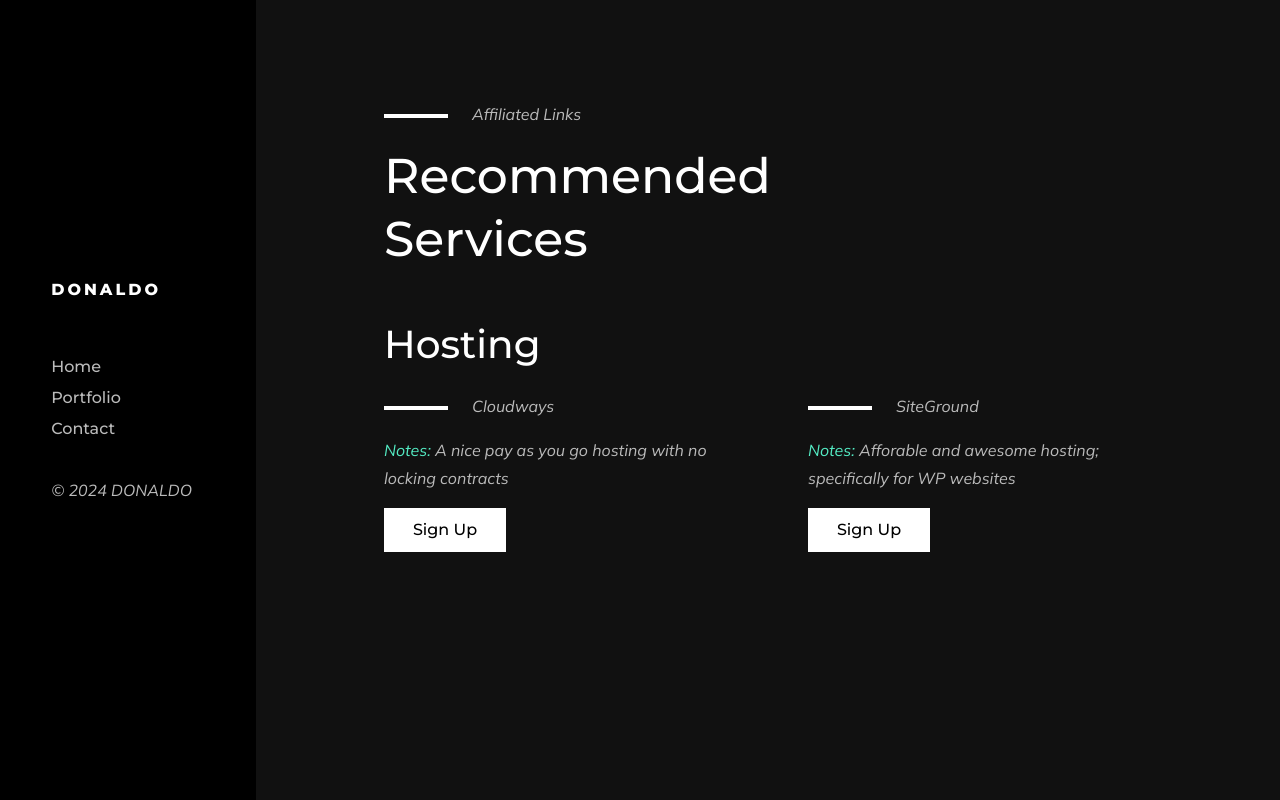
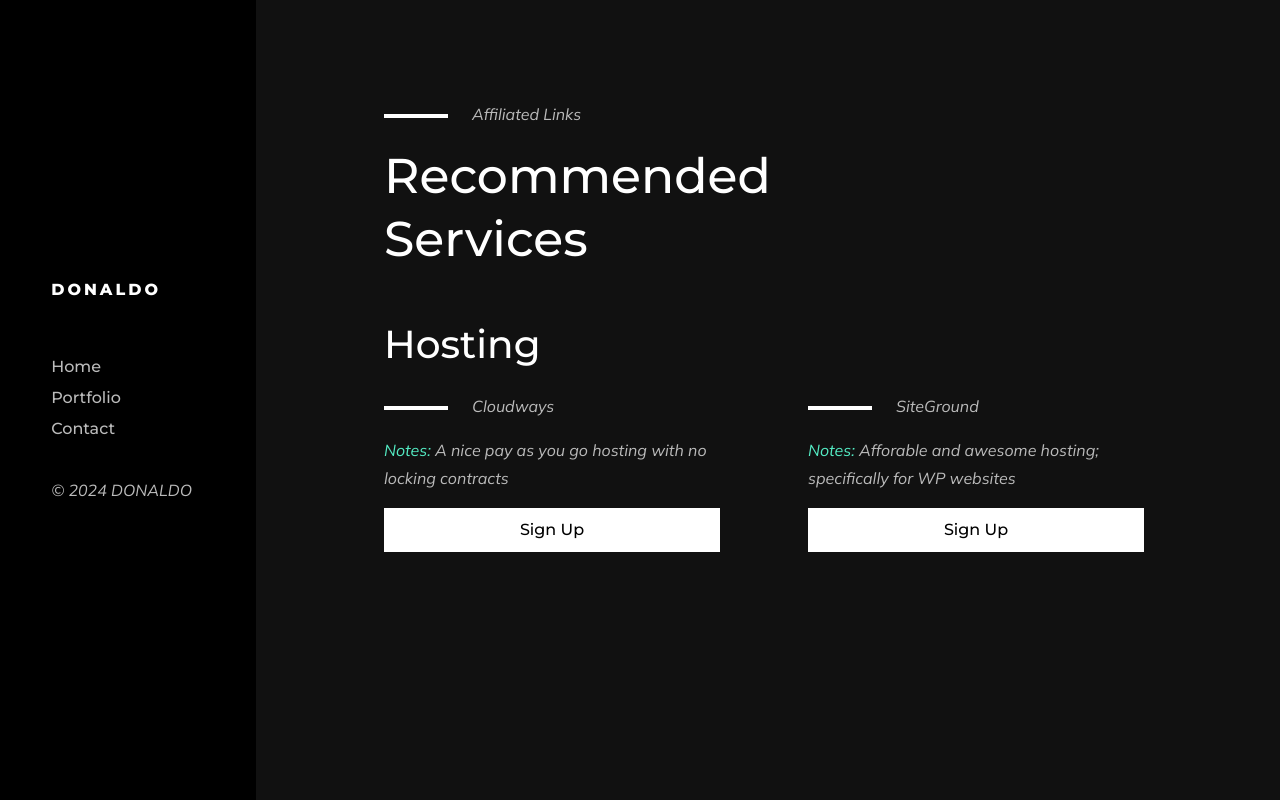
Before and after one commit to DonaldoLR/portfolio-website, a React (Create React App) app: page /Affiliates in a window 1280 px wide. Built offline with nearby package versions, Linux system fonts and the light colour scheme.

Commit message:
fix: attempt to fix chrome stylesheet issues for ref links

```diff
--- a/src/Components/AffiliateCard.jsx
+++ b/src/Components/AffiliateCard.jsx
@@ -11,7 +11,7 @@
 				<p className='affiliate-p'>
 					<span className='affiliate-features'>Notes:</span> {notes}
 				</p>
-				<div className='project-links'>
+				<div id='project-links'>
 					<a
 						href={link}
 						className='button'
--- a/src/Styles/5-Templates/_affiliates.scss
+++ b/src/Styles/5-Templates/_affiliates.scss
@@ -14,6 +14,6 @@
 	display: grid;
 	align-content: space-between;
 }
-.project-links a {
-	display: block;
+#project-links a {
+	display: block !important;
 }
```
